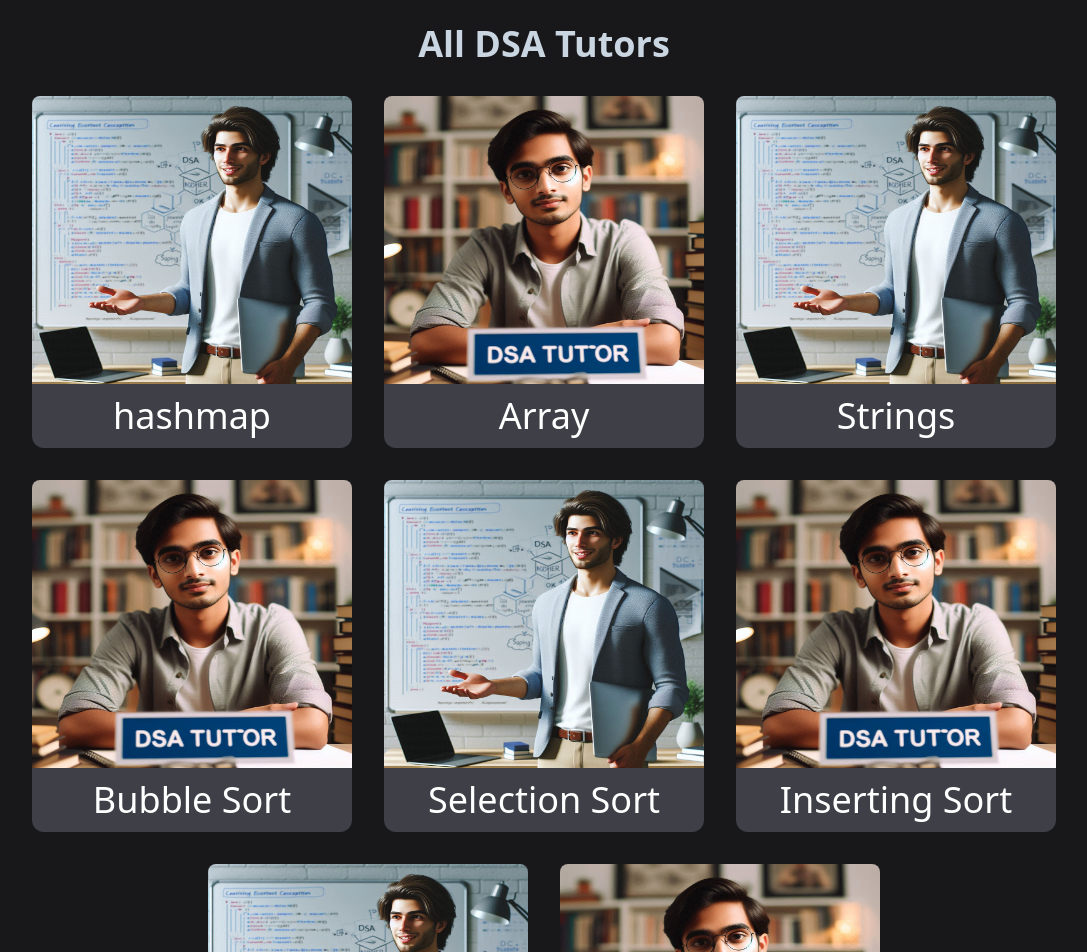
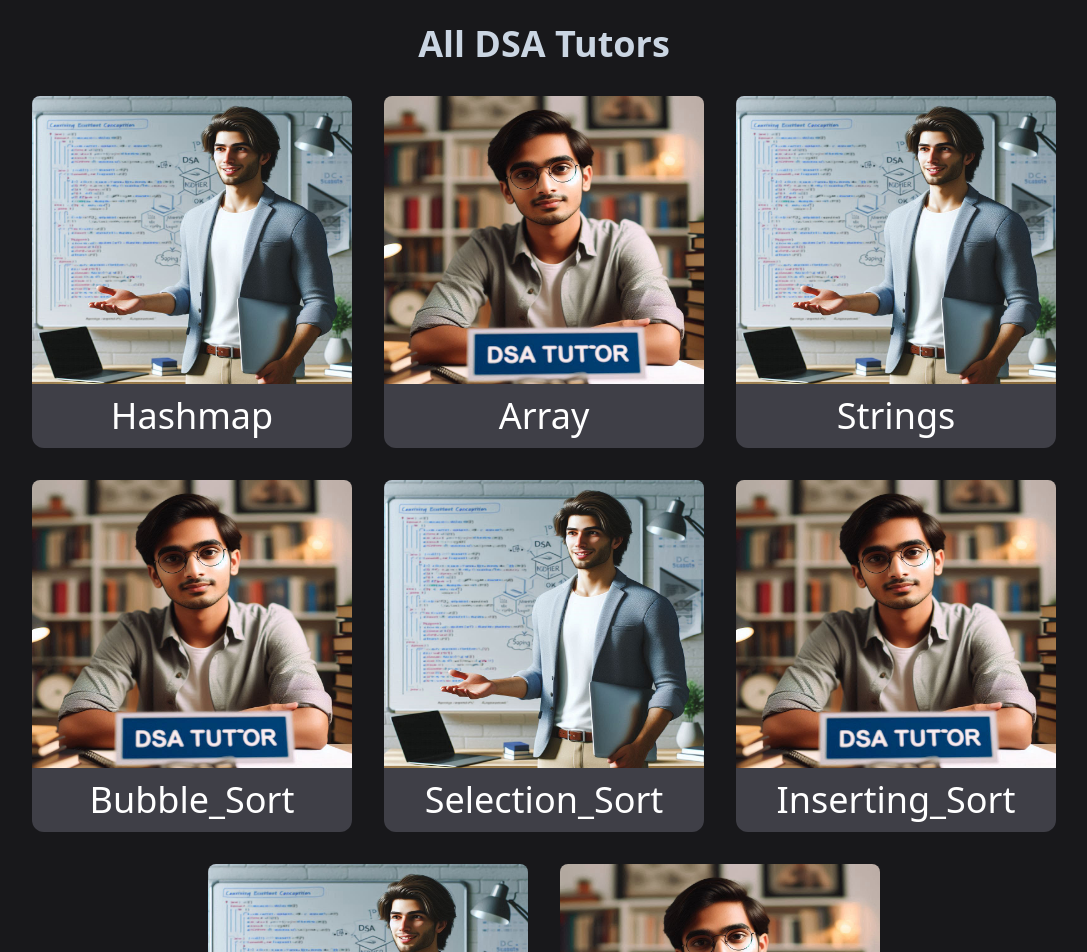
Before and after one commit to rajputshashank003/dsa_tutors, a React (Vite) app in the folder client/: page / in a window 1280 px wide. Shown: the top 952 px of the page, without its empty margins (96-1183 px from the left). Built offline with nearby package versions, Linux system fonts and the light colour scheme.

Commit message:
fix path bug

```diff
--- a/client/src/components/AppRoutes.tsx
+++ b/client/src/components/AppRoutes.tsx
@@ -1,5 +1,5 @@
 import { BrowserRouter, Routes, Route } from 'react-router-dom'
-// import { topics } from './Topics'
+import { topics } from './Topics'
 import Chat from './Chat'
 import AllTutors from './AllTutors'
 import Footer from './Footer'
@@ -9,11 +9,11 @@ const AppRoutes = () => {
     <BrowserRouter>
         <Routes>
             <Route path='/' element={<AllTutors/>} />
-            <Route path={"/" + "hashmap"} key={0} element={< Chat topic={"hashmap"} />} />
-            {/* {
+            {
                 topics.map( (topic , ind) => (
+                    <Route path={"/" + topic} key={ind} element={< Chat topic={topic} />} />
                 ))
-            } */}
+            }
         </Routes>
         <Footer/>
     </BrowserRouter>
--- a/client/src/components/Topics.ts
+++ b/client/src/components/Topics.ts
@@ -1,11 +1,11 @@
 export const topics : string[] = [
-    "hashmap",
+    "Hashmap",
     "Array",
     "Strings",
-    "Bubble Sort",
-    "Selection Sort",
-    "Inserting Sort",
-    "Selection Sort",
+    "Bubble_Sort",
+    "Selection_Sort",
+    "Inserting_Sort",
+    "Selection_Sort",
     "LinkedList"
 ]
 
--- a/client/vite.config.ts
+++ b/client/vite.config.ts
@@ -5,4 +5,8 @@ import tailwindcss from '@tailwindcss/vite'
 // https://vite.dev/config/
 export default defineConfig({
   plugins: [tailwindcss(),react()],
+  base: '/',
+  build: {
+    outDir: 'dist'
+  },
 })
```
Also changed, not shown: client/vercel.json.
